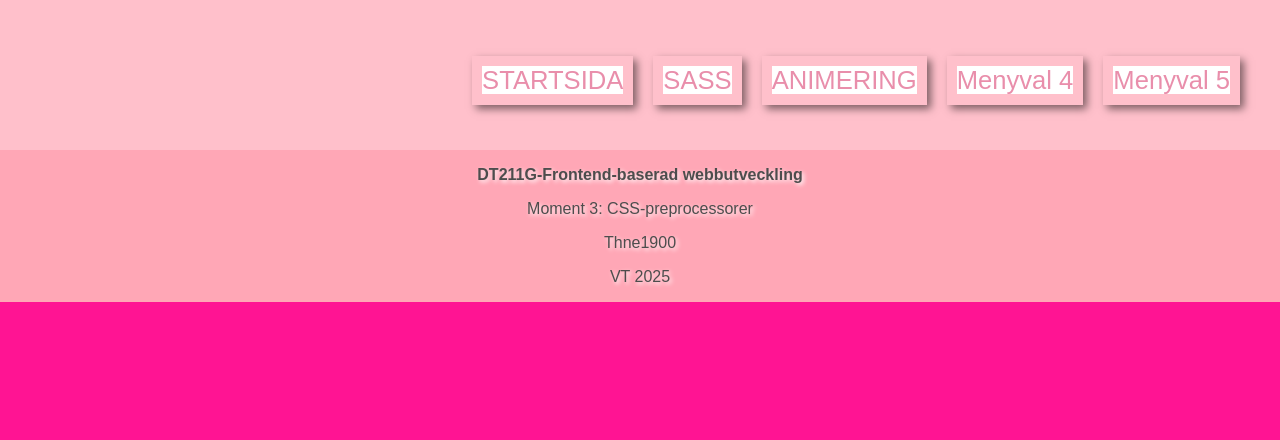
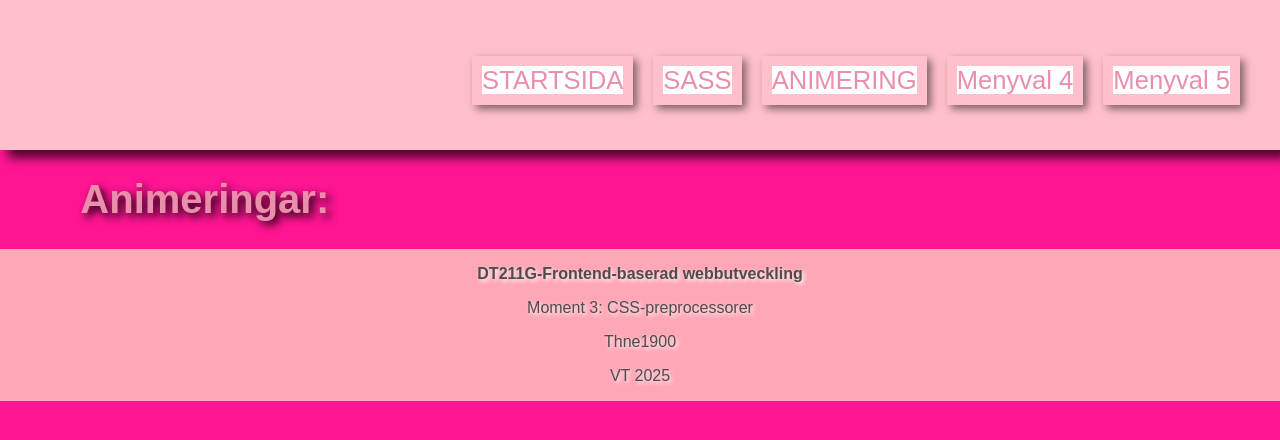
Before and after one commit to thne1900/moment4-grafiska.effekter, a website built with Parcel: page src/animation.html in a window 1280 px wide. Built offline with nearby package versions, Linux system fonts and the light colour scheme.

Commit message:
Börjat i html-filen.

```diff
--- a/src/animation.html
+++ b/src/animation.html
@@ -26,6 +26,7 @@
 </nav>
     </header>
     <div class="grid-container"><!--Div element with a grid container.-->
+        <h1>Animeringar:</h1>
 
     <footer class="footer1">
     <p><strong>DT211G-Frontend-baserad webbutveckling</strong></p>
```
